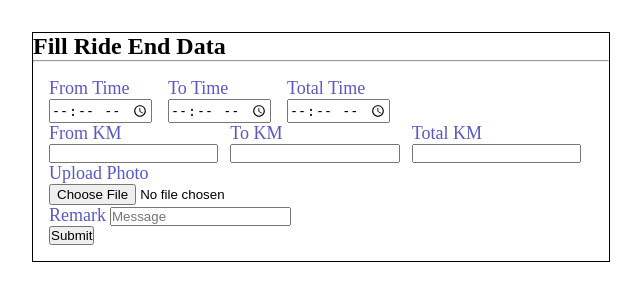
After one commit to 000Deepakkumar/Vanilla-PHP-CAB-Project, a PHP site: page /cab/ride-data.html in a window 1280 px wide. The commit adds this page. Shown: the top 301 px of the page, without its empty margins (319-960 px from the left). Run offline with PHP 8.4, Linux system fonts and the light colour scheme.

Commit message:
update 1.1

```diff
--- /dev/null
+++ b/ride-data.html
@@ -0,0 +1,102 @@
+<!DOCTYPE html>
+<html lang="en">
+
+<head>
+    <meta charset="UTF-8">
+    <meta name="viewport" content="width=device-width, initial-scale=1.0">
+    <title>Fill Ride End Data</title>
+    <style>
+        * {
+            margin: 0;
+            padding: 0;
+        }
+
+        body {
+            display: flex;
+            justify-content: center;
+            margin-top: 2rem;
+            width: 100vw;
+        }
+
+        .main {
+            max-width: 45vw;
+            max-height: 50vh;
+            border: 1px solid black
+        }
+
+        .modal {
+            padding: 1rem;
+        }
+
+        label {
+            font-size: large;
+            color: rgb(88, 88, 198);
+        }
+
+        .time {
+            display: flex;
+            flex-direction: row;
+        }
+        .km{
+            display: flex;
+
+        }
+        .flex-column {
+            display: flex;
+            flex-direction: column;
+            margin-right: 1rem;
+        }
+    </style>
+</head>
+
+<body>
+    <div class="main">
+        <h2>Fill Ride End Data</h2>
+        <hr>
+        <div class="modal">
+            <div class="time">
+                <div class="flex-column">
+                    <label>From Time</label>
+                    <input type="time">
+                </div>
+                <div class="flex-column">
+                    <label>To Time</label>
+                    <input type="time">
+                </div>
+                <div class="flex-column">
+                    <label>Total Time</label>
+                    <input type="time">
+                </div>
+            </div>
+            <div class="km">
+                <div class="flex-column">
+                    <label>From KM</label>
+                    <input type="text" style="width: 100%">
+                </div>
+                <div class="flex-column">
+                    <label>To KM</label>
+                    <input type="text" style="width: 100%;">
+                </div>
+                <div class="flex-column">
+                    <label>Total KM</label>
+                    <input type="text" style="width: 100%;">
+                </div>
+            </div>
+            <div class="photo">
+                <label>Upload Photo</label>
+                <div class="file">
+                    <input type="file" placeholder="Choose File">
+                </div>
+            </div>
+            <div class="remark">
+                <label>Remark</label>
+                <input type="text" placeholder="Message">
+            </div>
+            <div id="myBtn">
+                <button>Submit</button>
+            </div>
+        </div>
+    </div>
+</body>
+
+</html>
```
Also changed, not shown: assign.php (added, +12 -0 lines), fetch.php (+24 -4 lines), fetch_css.php (added, +95 -0 lines).
